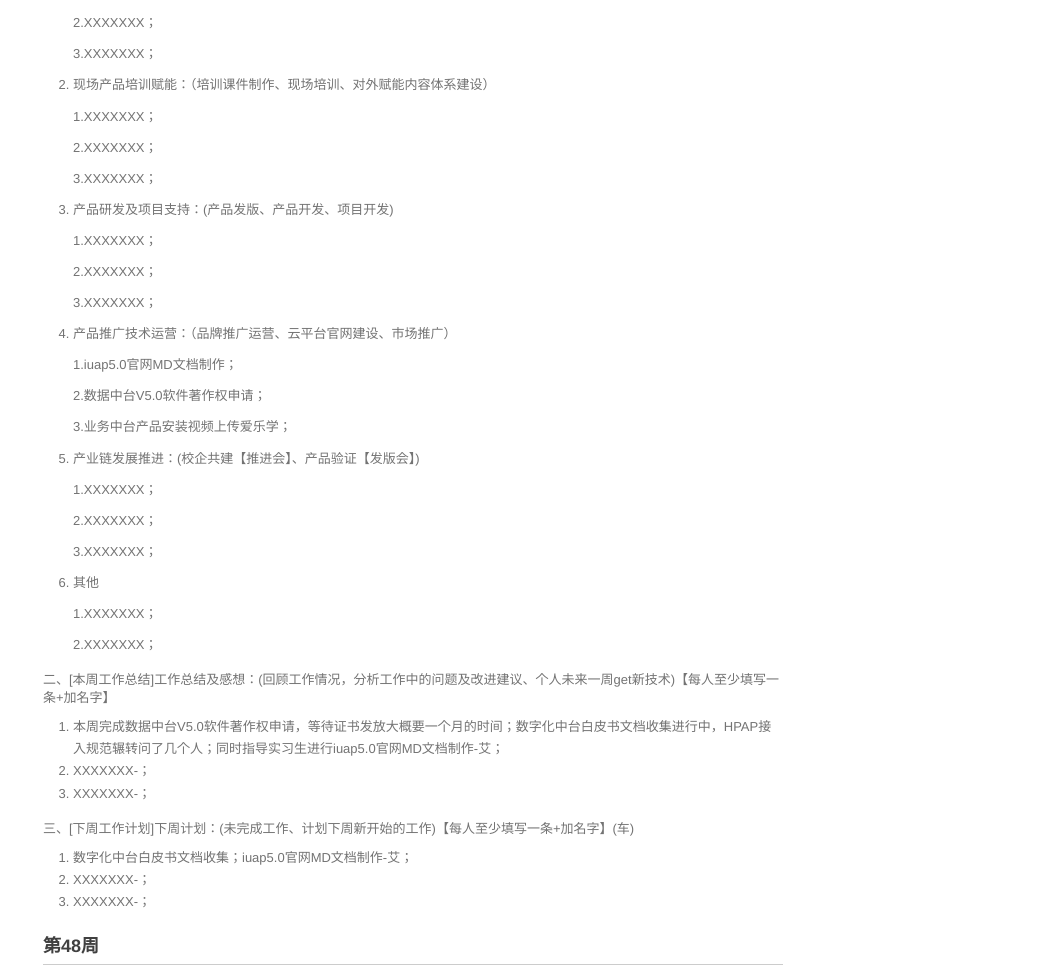
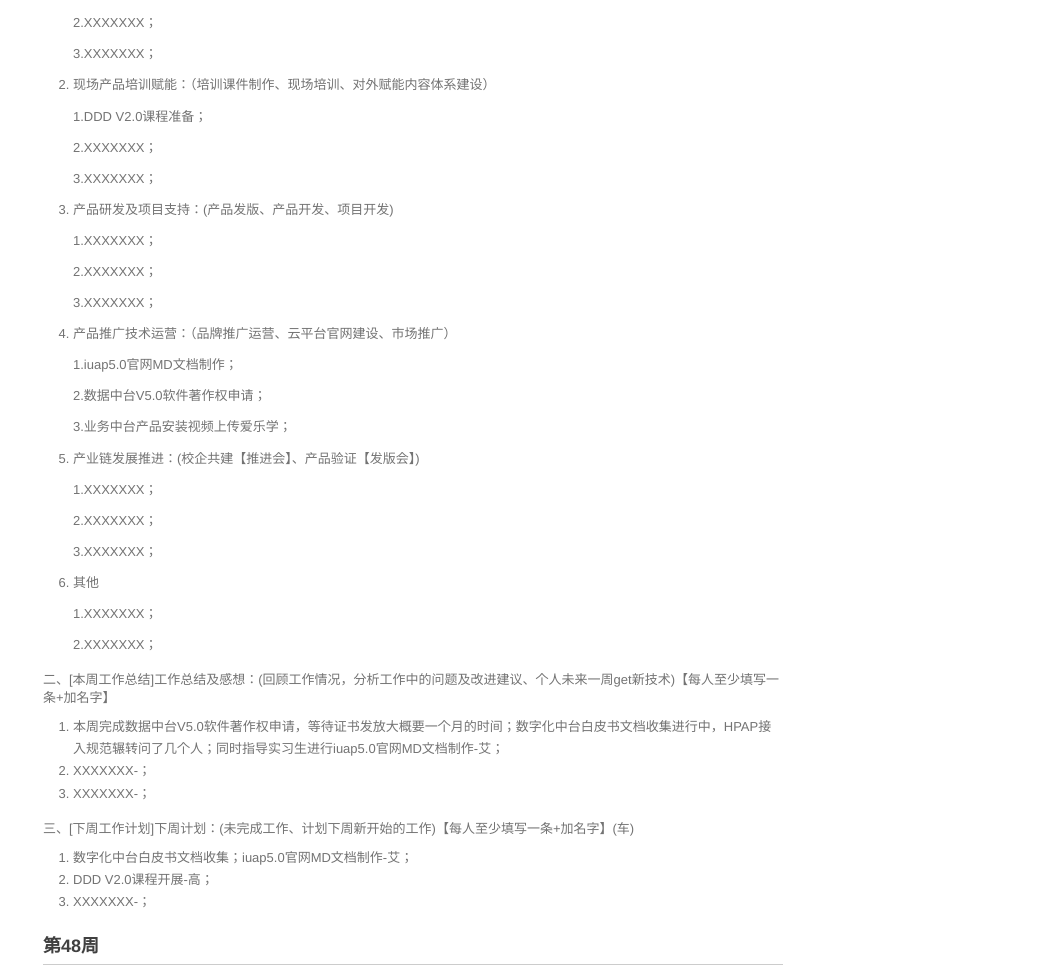
Before and after one commit to walllFlower/blog, a Jekyll site: the page built from _posts/2018-07-17-day_report_cxz.md, in a window 1280 px wide and 1400 px high, scrolled down 435 px. Shown: the part 151-1126 px from the top of the window, without its empty margins (227-1280 px from the left). Built offline with Jekyll 4.4.1, drawn with Linux system fonts in a browser that asks for light colours; comment, search, counter and statistics services are not loaded.

Commit message:
Update 2018-07-17-day_report_cxz.md

```diff
--- a/_posts/2018-07-17-day_report_cxz.md
+++ b/_posts/2018-07-17-day_report_cxz.md
@@ -34,7 +34,7 @@ categories: 技术运营工作周报
 
 2. 现场产品培训赋能：（培训课件制作、现场培训、对外赋能内容体系建设）
 
-    1.XXXXXXX；
+    1.DDD V2.0课程准备；
 
     2.XXXXXXX；
 
@@ -80,7 +80,7 @@ categories: 技术运营工作周报
 三、[下周工作计划]下周计划：(未完成工作、计划下周新开始的工作)【每人至少填写一条+加名字】(车)
 
 1. 数字化中台白皮书文档收集；iuap5.0官网MD文档制作-艾；
-2. XXXXXXX-；
+2. DDD V2.0课程开展-高；
 3. XXXXXXX-；
 
 
```
